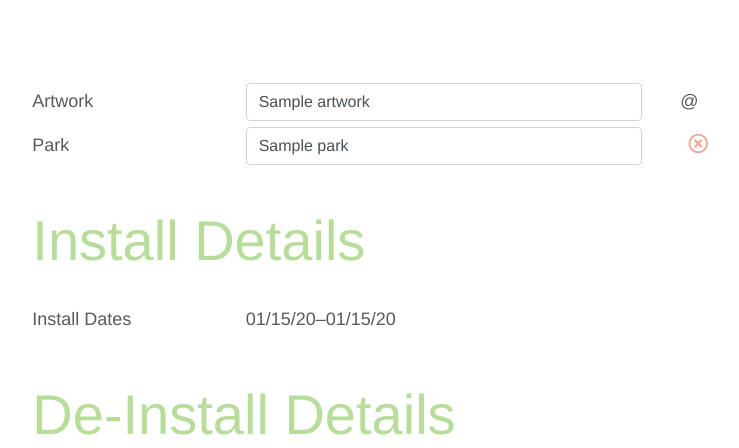
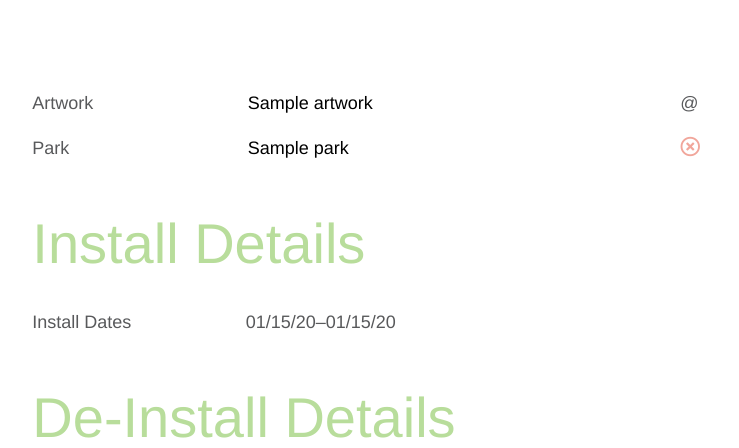
Before and after one commit to purwin/Parks-Database, a Flask app: page /exhibitions/1 in a window 1280 px wide. Shown: the part 1009-1457 px from the top of the page, without its empty margins (196-935 px from the left). Run offline with Flask 2, Linux system fonts and the light colour scheme; tables that the repository leaves empty hold one stand-in row (values such as "Sample post"); parts of the project's set-up code (start-up, migrations or seed data) failed here and were passed over; some libraries are stand-ins or nearby versions.

Commit message:
Add .form-control-plaintext to datalist classes

```diff
--- a/app/templates/exhibition.html
+++ b/app/templates/exhibition.html
@@ -146,7 +146,7 @@
 									<label for="artworks">Artwork</label>
 								</div>
 								<div class="[ col-10 col-md-6 mb-1 ]">
-									<input id="js-datalist_artwork" type="text" name="artworks" list="artworks" data-value="{{ x.artw.id }}" value="{{ x.artw.name }}" class="js-datalist-child js-datalist_artwork [ form-control ]">
+									<input id="js-datalist_artwork" type="text" name="artworks" list="artworks" data-value="{{ x.artw.id }}" value="{{ x.artw.name }}" class="js-datalist-child js-datalist_artwork [ form-control-plaintext ]">
 									{{ datalist("artworks", artworks) }}
 								</div>
 								<div class="[ col-2 col-md-3 align-items-baseline ]">
@@ -157,11 +157,11 @@
 									<label for="artworks">Park</label>
 								</div>
 								<div class="[ col-10 col-md-6 ]">
-									<input id="js-datalist_park" type="text" name="parks" list="parks" data-value="{{ x.nycpark.id }}" value="{{ x.nycpark.name }}" placeholder="Park Name" class="js-datalist-child js-datalist_park [ form-control ]">
+									<input id="js-datalist_park" type="text" name="parks" list="parks" data-value="{{ x.nycpark.id }}" value="{{ x.nycpark.name }}" placeholder="Park Name" class="js-datalist-child js-datalist_park [ form-control-plaintext ]">
 									{{ datalist("parks", parks) }}
 								</div>
 								<div class="[ col-2 col-md-3 ]">
-									<button class="js-delete-li butt butt--delete-icon" type="button"><i class="far fa-times-circle"></i></button>
+									<button class="js-delete-li butt butt--delete-icon [ px-2 ]" type="button"><i class="far fa-times-circle"></i></button>
 								</div>
 							</li>
 
```
